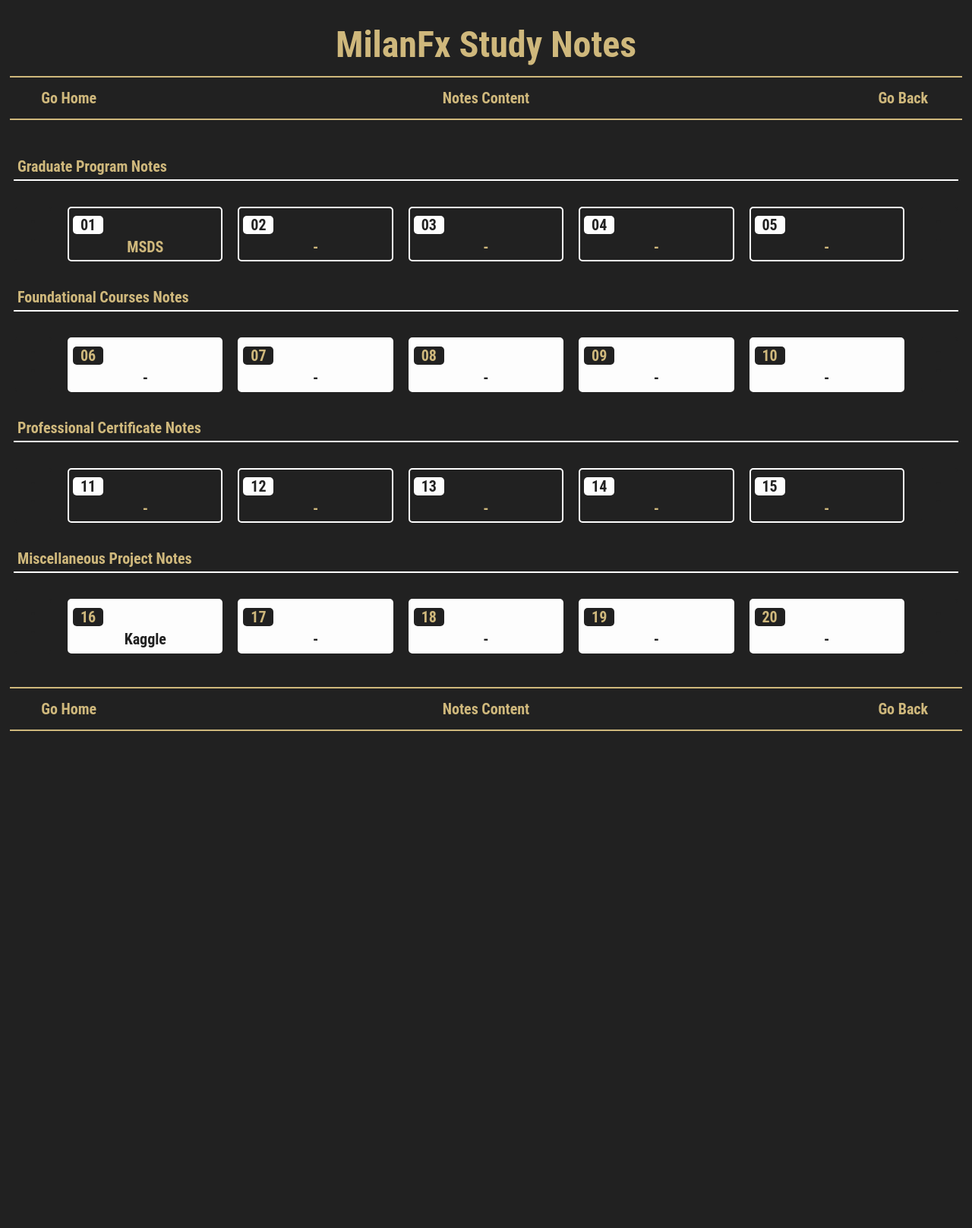
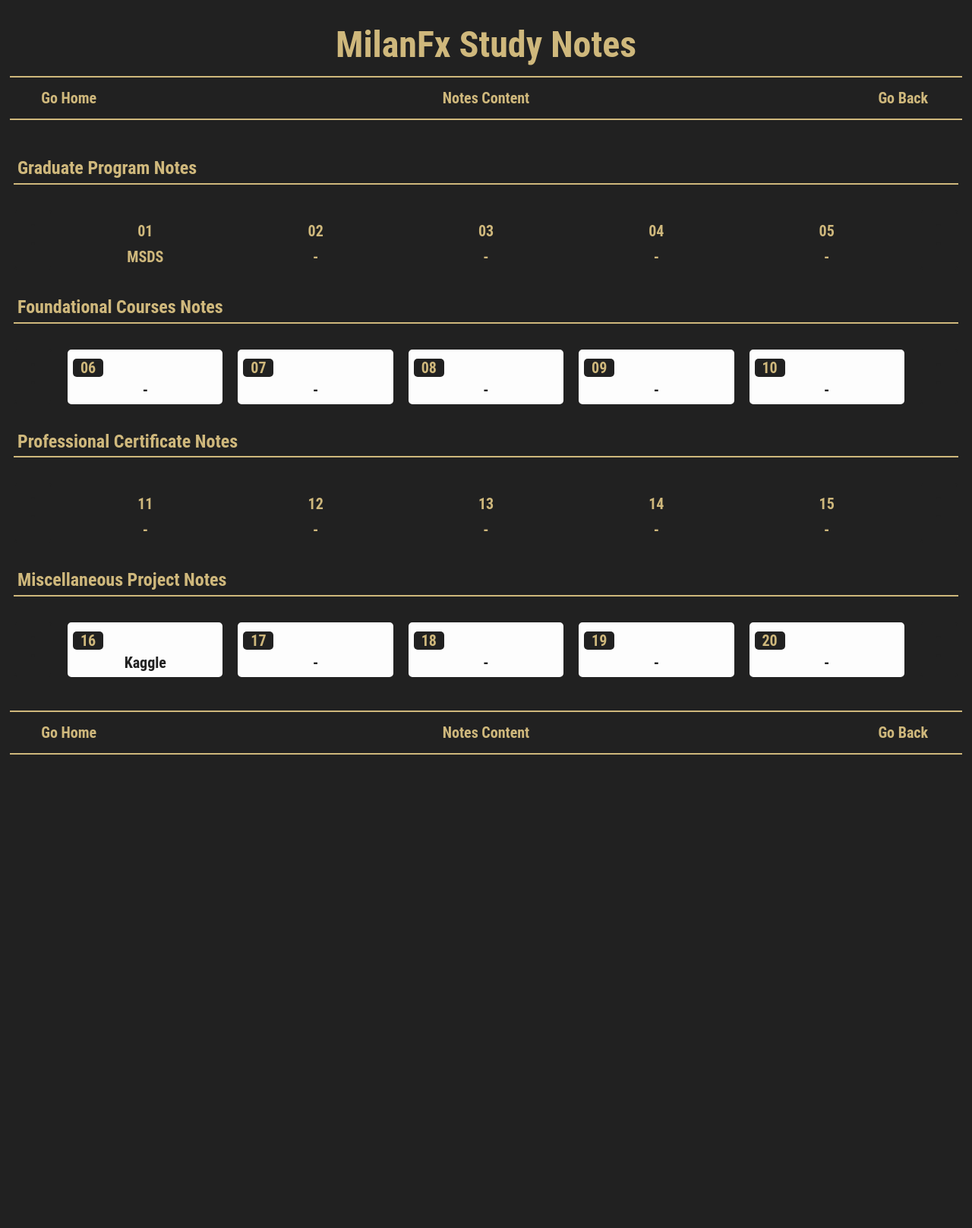
Before and after one commit to milanfx/milanfx.github.io, a Jekyll site: the page built from index.md, in a window 1280 px wide. Shown: the whole page at 76% size. Built offline with Jekyll 4.4.1, drawn with Linux system fonts in a browser that asks for light colours.

Commit message:
Update page.html

```diff
--- a/_layouts/page.html
+++ b/_layouts/page.html
@@ -154,25 +154,25 @@
     }
 
     .btn.name {
-      font-size: 20px;
+      font-size: 24px;
       text-align: left;
-      border-bottom: 2px solid var(--word);
+      border-bottom: 2px solid var(--name);
     }
 
-    .btn.box1 {
+    .btn.boxout {
       font-size: 20px;
       border-radius: 5px;
-      border: 2px solid var(--word);
+      border: 2px solid var(--name);
     }
 
-    .btn.box11 {
-      background-color: var(--word);
+    .btn.boxin {
+      background-color: var(--name);
       color: var(--back);
       font-size: 20px;
       width: 40px;
       padding: 0px;
       border-radius: 5px;
-      border: 0px solid var(--word);
+      border: 0px solid var(--name);
     }
 
     .btn.box2 {
```
